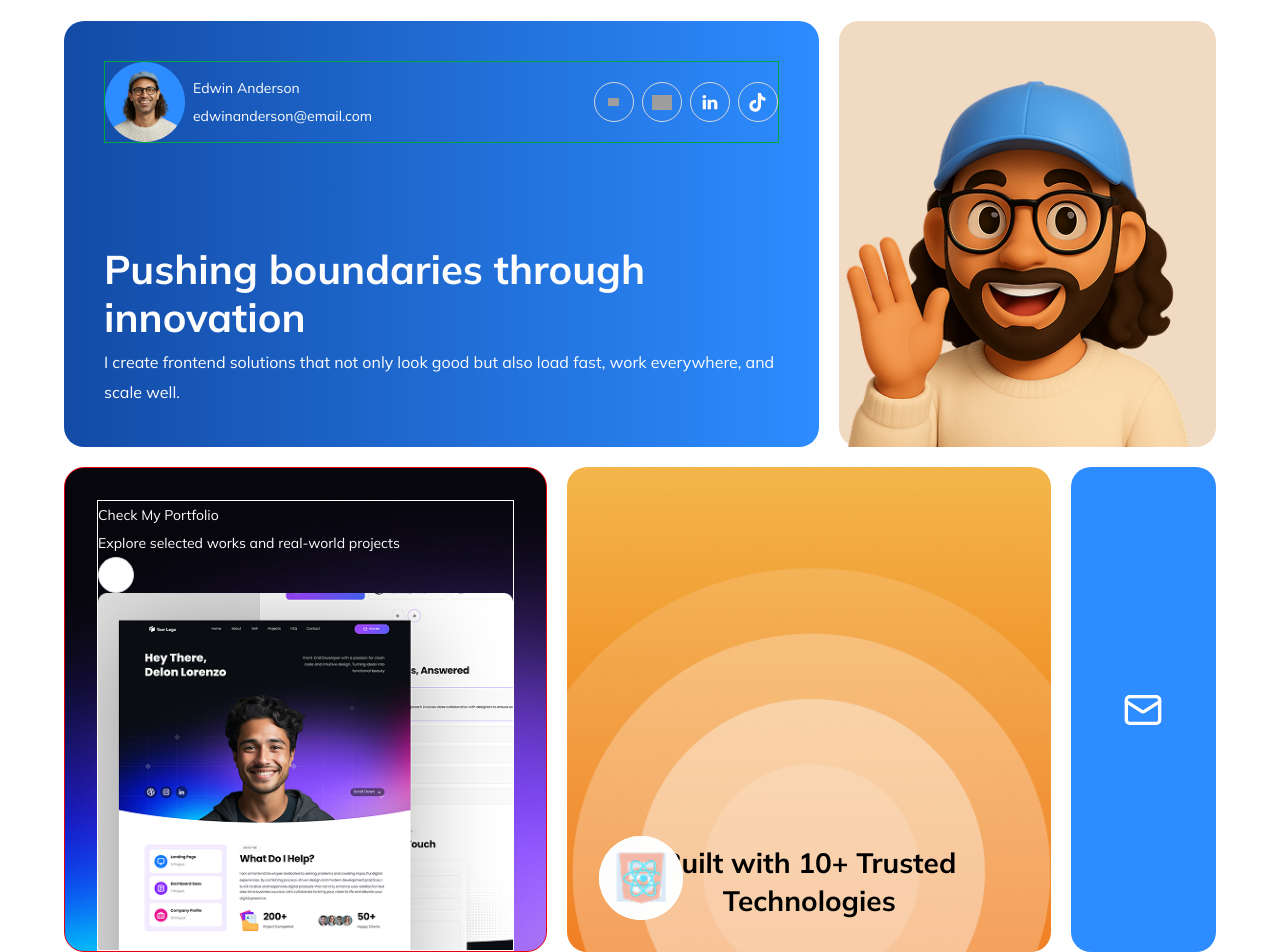
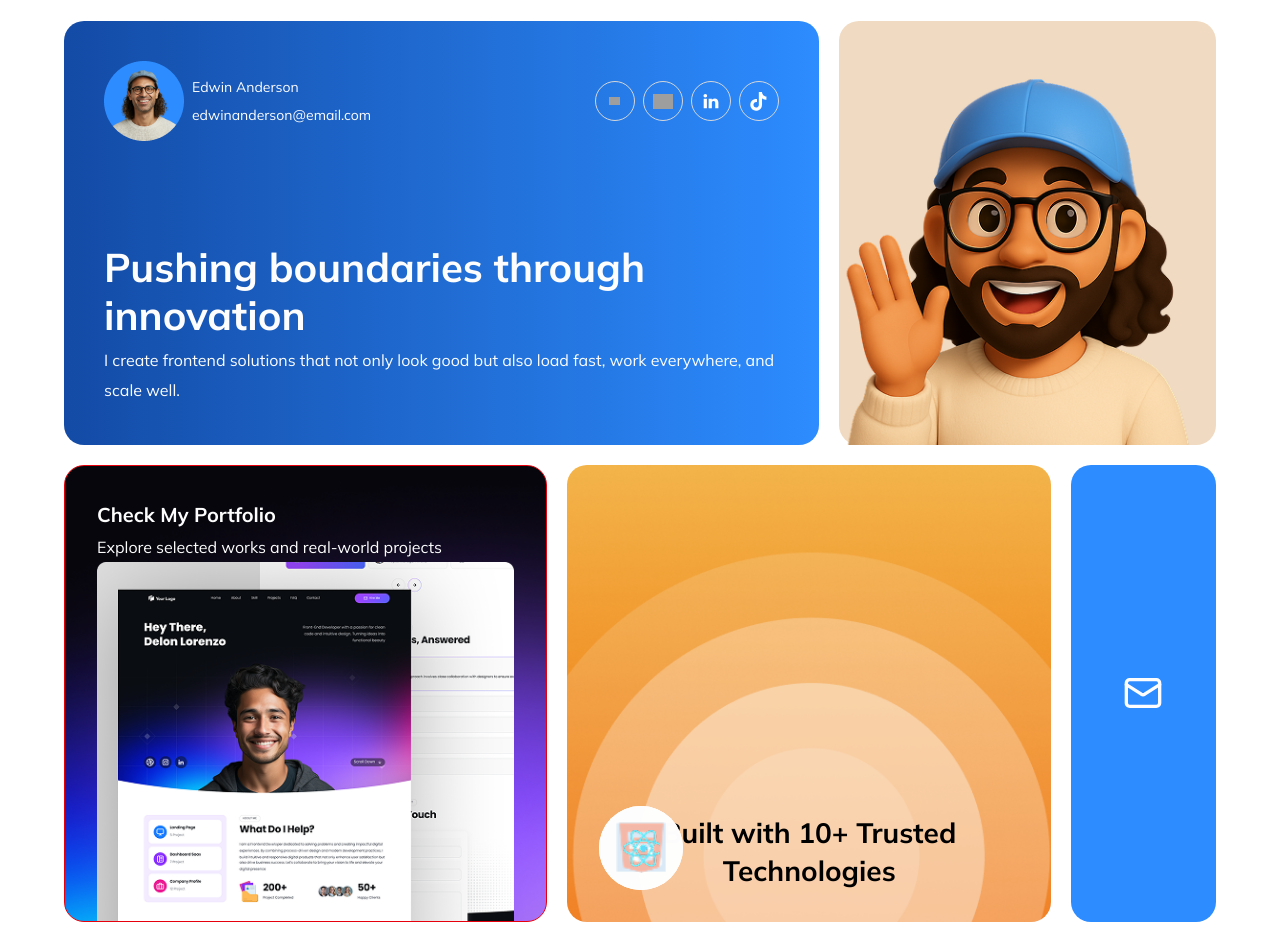
Before and after one commit to redkurawa/my-web-portofolio, a Next.js app: page / in a window 1280 px wide. Shown: the part 1082-2034 px from the top of the page. After the commit the page ends 2004 px from the top, so only its background shows below. Built offline with nearby package versions, Linux system fonts and the light colour scheme; grey boxes are pictures that could not be loaded.

Commit message:
2nd commit

```diff
--- a/src/app/home/partials/about.tsx
+++ b/src/app/home/partials/about.tsx
@@ -19,7 +19,7 @@ const About = () => {
 
         <div className='mx-auto mt-12 grid w-full grid-cols-1 gap-[20px] md:grid-cols-[2fr_1fr]'>
           <div className='bg-custom-gradient rounded-[20px] px-4 py-6 md:p-10'>
-            <div className='gap-2 border border-green-600 md:flex md:items-center md:justify-between'>
+            <div className='gap-2 md:flex md:items-center md:justify-between'>
               <div className='flex items-center gap-2'>
                 <div className=''>
                   <Image
@@ -61,7 +61,6 @@ const About = () => {
               </p>
             </div>
           </div>
-          {/* <div className='rounded-[20px] bg-[#F0DAC1]'> */}
           <div className='flex flex-col justify-end rounded-[20px] bg-[#F0DAC1]'>
             <Image
               src='/images/about-head.png'
@@ -79,12 +78,14 @@ const About = () => {
               backgroundImage: "url('/images/about-bg-porto.png')",
             }}
           >
-            <div className='border border-white'>
+            <div className=''>
               <div>
-                <h1>Check My Portfolio</h1>
-                <p>Explore selected works and real-world projects</p>
+                <h1 className='text-xl font-bold'>Check My Portfolio</h1>
+                <p className='text-md font-normal'>
+                  Explore selected works and real-world projects
+                </p>
               </div>
-              <Button variant='outline' size='icon'></Button>
+              {/* <Button variant='outline' size='icon'></Button> */}
               <Image
                 alt='sample portofolio'
                 src='/images/about-porto.png'
```
